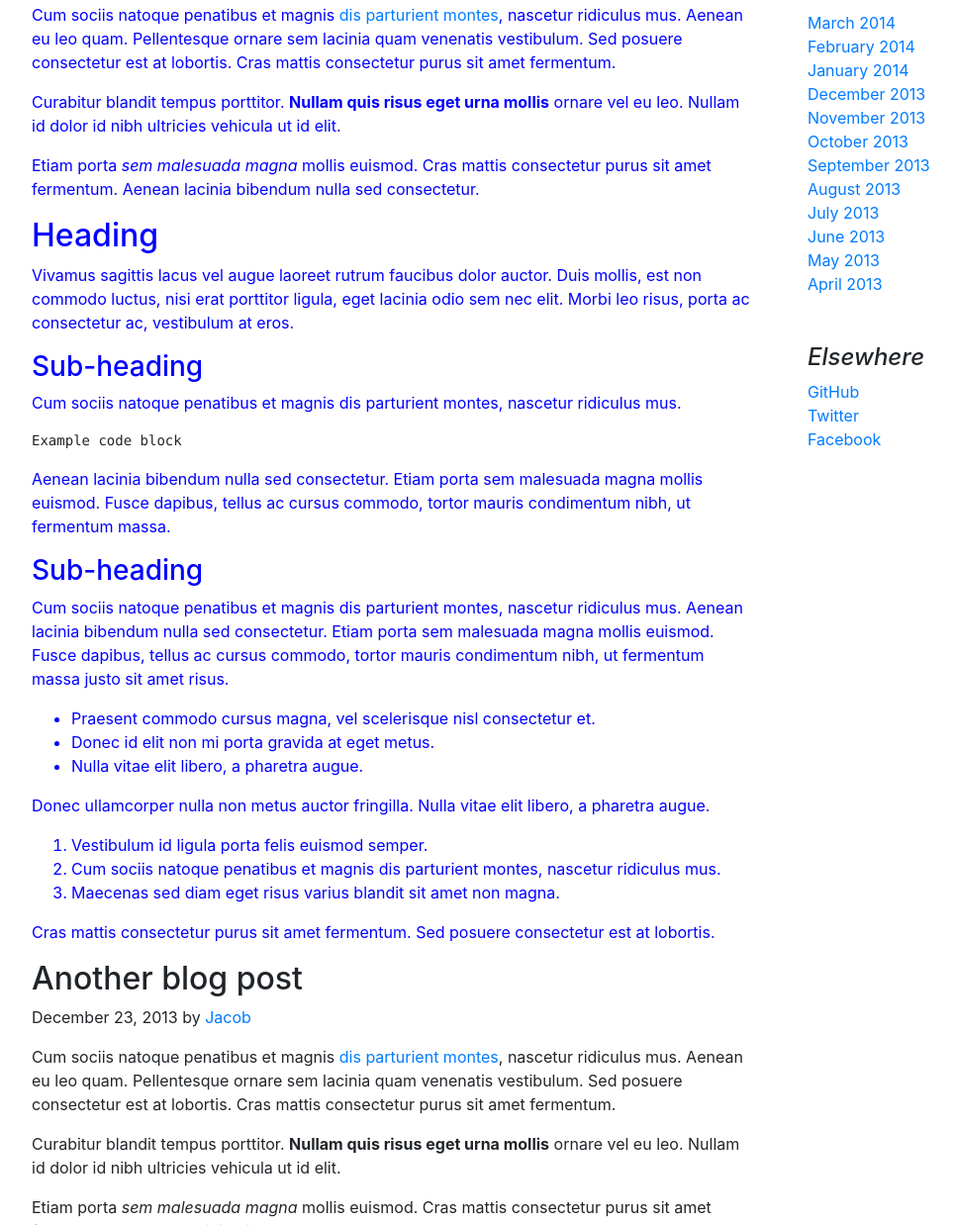
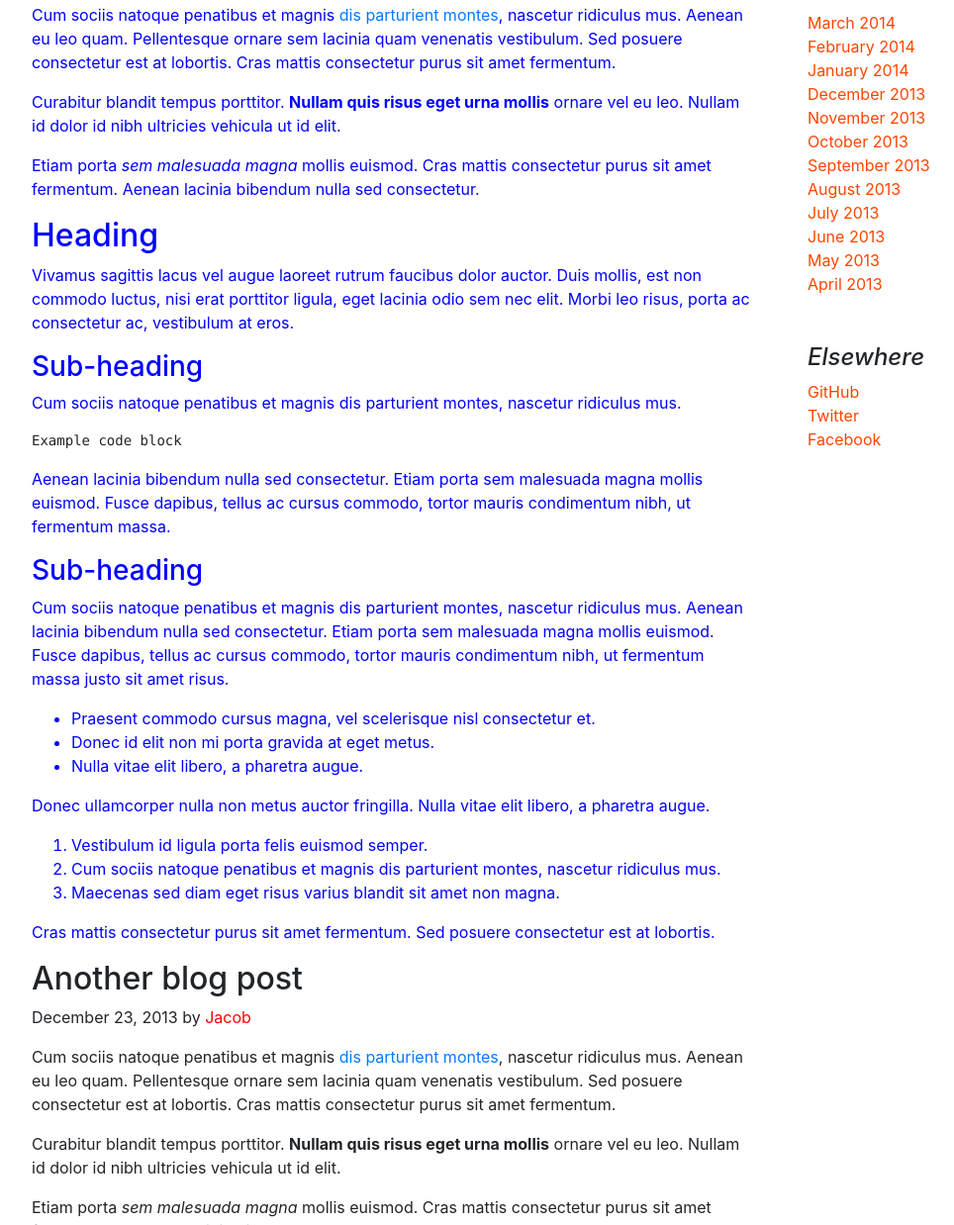
Before and after one commit to sefabckn/Strive-School-Homework-M2D7, a plain HTML site: page index.html in a window 1280 px wide. Shown: the part 1064-2302 px from the top of the page at 99% size, without its empty margins (53-1017 px from the left). Drawn offline with nearby package versions, Linux system fonts and the light colour scheme.

Commit message:
ex-8 solved

```diff
--- a/index.html
+++ b/index.html
@@ -60,8 +60,13 @@
         }
         /*EX7) Write a selector to target all the li into the first ordered-list in the sidebar ( Archives )*/
 
-        main aside:first-of-type ol>li {
+        main aside:first-of-type li * {
             color: orangered;
+        }
+        /*  EX8) Write a selector to target the second post author*/
+
+        main .blog-post:nth-of-type(2n) .blog-post-meta a {
+            color: red;
         }
     </style>
     <meta charset="utf-8" />
```
Lines whose indentation alone changed are shown as unchanged.
